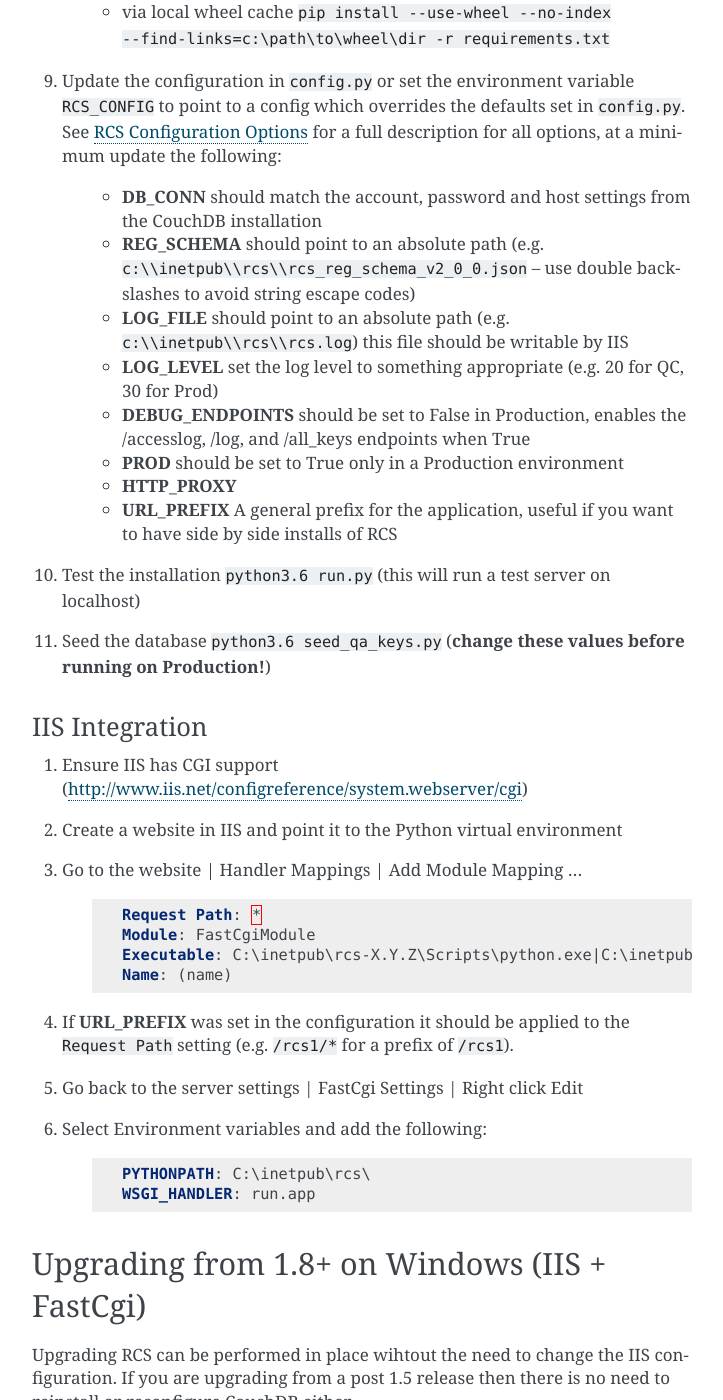
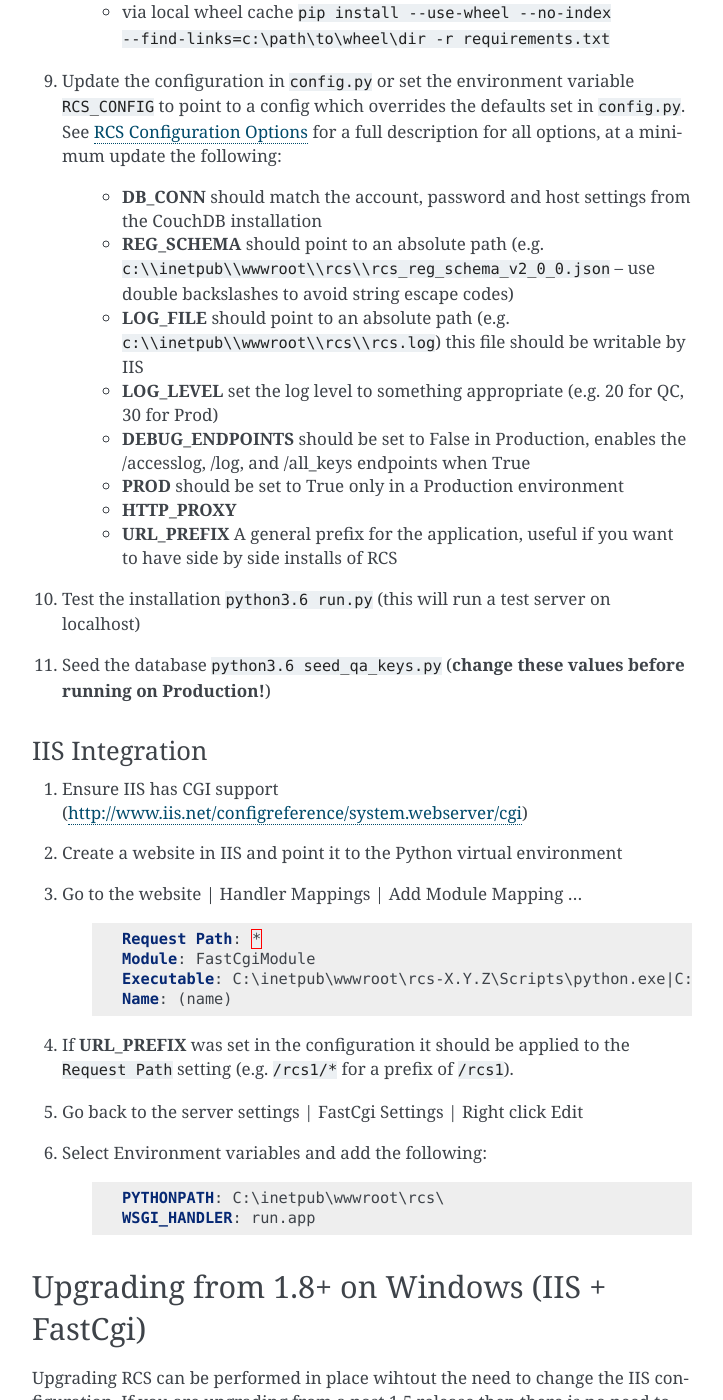
Before and after one commit to fgpv-vpgf/rcs, a Sphinx documentation site: the page built from docs/admin/deployment.rst, in a window 1280 px wide and 1400 px high, scrolled down 1606 px. Shown: the whole window, without its empty margins (388-1111 px from the left). Built offline with Sphinx 7.4.7, drawn with Linux system fonts in a browser that asks for light colours; pages that are not in the unit, such as notebooks, are missing from menus; some of the changed text lies outside the part shown.

Commit message:
update deployment docs

```diff
--- a/docs/admin/deployment.rst
+++ b/docs/admin/deployment.rst
@@ -38,14 +38,14 @@ Configure Python Environment
 
 #. Ensure python is a 3.6.x release
 #. Get an RCS release package ``rcs-X.Y.Z.zip``
-#. Extract the release package, it should be somewhere IIS can be configured to read from ``c:\inetpub\rcs``
+#. Extract the release package, it should be somewhere IIS can be configured to read from ``c:\inetpub\wwwroot\rcs``
 #. [Optional] Get prepackaged dependencies (should be a directory full of ``.whl`` files)
 #. Install pip (https://pip.pypa.io/en/latest/installing.html)
 #. Install virtualenv ``pip install virtualenv``
 #. Create python virtual environment in the release location and activate it
     .. code-block:: bat
 
-        cd c:\inetpub\rcs
+        cd c:\inetpub\wwwroot\rcs
         virtualenv .
         scripts\activate
 #. Install the project dependencies (perform only one of the following steps):
@@ -58,9 +58,9 @@ Configure Python Environment
    full description for all options, at a minimum update the following:
 
     * **DB_CONN** should match the account, password and host settings from the CouchDB installation
-    * **REG_SCHEMA** should point to an absolute path (e.g. ``c:\\inetpub\\rcs\\rcs_reg_schema_v2_0_0.json``
+    * **REG_SCHEMA** should point to an absolute path (e.g. ``c:\\inetpub\\wwwroot\\rcs\\rcs_reg_schema_v2_0_0.json``
       -- use double backslashes to avoid string escape codes)
-    * **LOG_FILE** should point to an absolute path (e.g. ``c:\\inetpub\\rcs\\rcs.log``)
+    * **LOG_FILE** should point to an absolute path (e.g. ``c:\\inetpub\\wwwroot\\rcs\\rcs.log``)
       this file should be writable by IIS
     * **LOG_LEVEL** set the log level to something appropriate (e.g. 20 for QC, 30 for Prod)
     * **DEBUG_ENDPOINTS** should be set to False in Production, enables the /accesslog, /log, and /all_keys endpoints when True
@@ -81,7 +81,7 @@ IIS Integration
 
         Request Path: *
         Module: FastCgiModule
-        Executable: C:\inetpub\rcs-X.Y.Z\Scripts\python.exe|C:\inetpub\rcs-X.Y.Z\wfastcgi.py
+        Executable: C:\inetpub\wwwroot\rcs-X.Y.Z\Scripts\python.exe|C:\inetpub\wwwroot\rcs-X.Y.Z\wfastcgi.py
         Name: (name)
 #. If **URL_PREFIX** was set in the configuration it should be applied to the
    ``Request Path`` setting (e.g. ``/rcs1/*`` for a prefix of ``/rcs1``).
@@ -89,7 +89,7 @@ IIS Integration
 #. Select Environment variables and add the following:
     .. code-block:: yaml
 
-        PYTHONPATH: C:\inetpub\rcs\
+        PYTHONPATH: C:\inetpub\wwwroot\rcs\
         WSGI_HANDLER: run.app
 
 Upgrading from 1.8+ on Windows (IIS + FastCgi)
@@ -102,7 +102,7 @@ no need to reinstall or reconfigure CouchDB either.
 The following steps can be used in lieu of :ref:`pyvenvconfig` :
 
 #. Get an RCS release package ``rcs-X.Y.Z.zip``
-#. In the existing RCS directory (e.g. ``c:\inetpub\rcs``) remove all folders
+#. In the existing RCS directory (e.g. ``c:\inetpub\wwwroot\rcs``) remove all folders
    except ``Lib``, ``Scripts`` and ``Include``.  By keeping those folders the
    virtualenv will remain intact.  Remove all files except ``wfastcgi.py`` and
    ``config.py``.
@@ -114,7 +114,7 @@ The following steps can be used in lieu of :ref:`pyvenvconfig` :
 #. Go into the RCS directory and activate the virtualenv:
     .. code-block:: bat
 
-        cd c:\inetpub\rcs
+        cd c:\inetpub\wwwroot\rcs
         scripts\activate
 #. Install any new dependencies (do either one of the following):
 
@@ -123,9 +123,9 @@ The following steps can be used in lieu of :ref:`pyvenvconfig` :
 #. Update the following in ``config.py`` or the file pointed to by the enviornment variable ``RCS_CONFIG``:
 
     * **DB_CONN** should match the account, password and host settings from the CouchDB installation
-    * **REG_SCHEMA** should point to an absolute path (e.g. ``c:\\inetpub\\rcs\\rcs_reg_schema_v2_0_0.json``
+    * **REG_SCHEMA** should point to an absolute path (e.g. ``c:\\inetpub\\wwwroot\\rcs\\rcs_reg_schema_v2_0_0.json``
       -- use double backslashes to avoid string escape codes)
-    * **LOG_FILE** should point to an absolute path (e.g. ``c:\\inetpub\\rcs\\rcs.log``)
+    * **LOG_FILE** should point to an absolute path (e.g. ``c:\\inetpub\\wwwroot\\rcs\\rcs.log`` or ``c:\\inetpub\\wwwroot\\rcs.log``)
       this file should be writable by IIS
     * **LOG_LEVEL** set the log level to something appropriate (e.g. 20 for QC, 30 for Prod)
     * **DEBUG_ENDPOINTS** should be set to False in Production, enables the /accesslog, /log, and /all_keys endpoints when True
@@ -145,7 +145,7 @@ This is a small test that can verify if all the major components have been insta
 #. RCS comes pre-packaged with a testing interface, where you can test the
    GET, PUT, REGISTER, and DELETE requests. The full service contract is
    available at :ref:`contract`
-#. In a browser, load up http://rcs.localhost/static/test.html (replacing the
+#. In a browser, load up http://localhost/static/test.html (replacing the
    hostname with the correct path to rcs)
 #. Enter a key value (e.g. “test”)
 #. Press the *Feature* button in the second row of buttons
```
